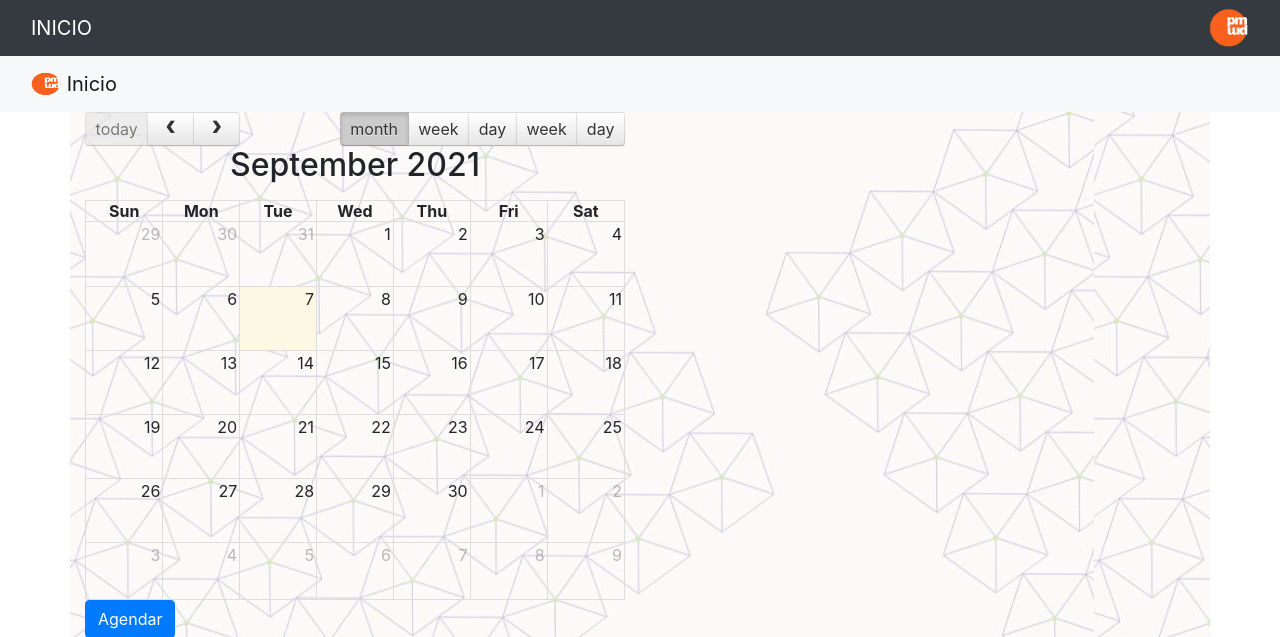
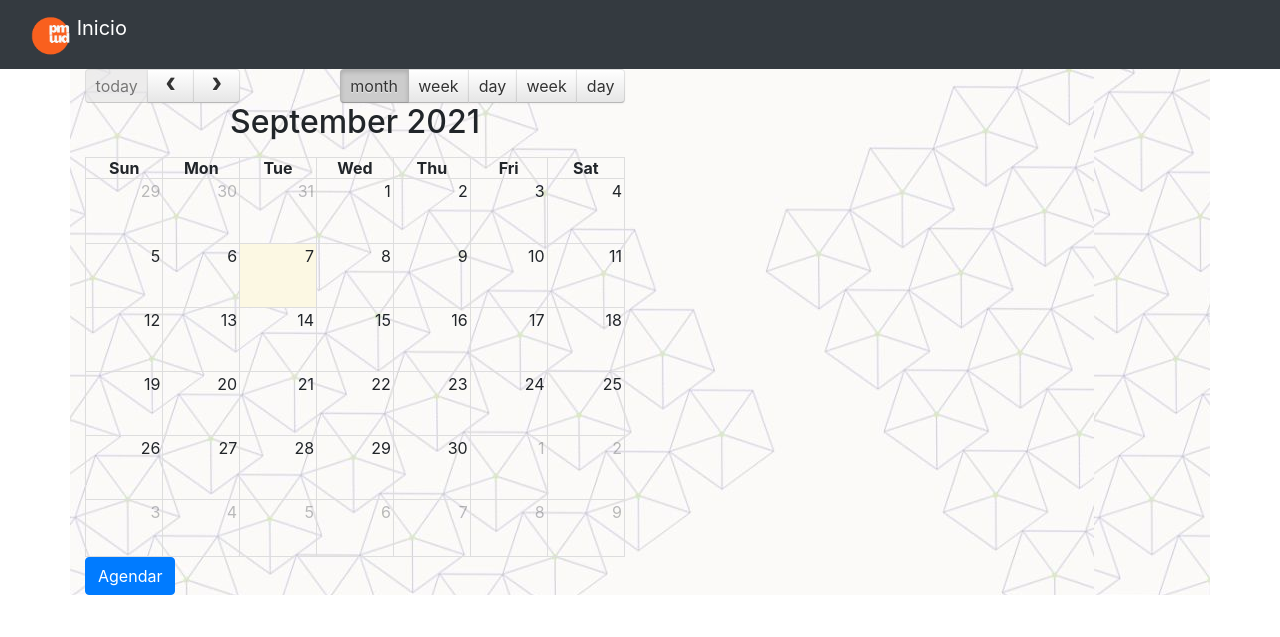
Before and after one commit to MarcoAMtz99/Promomedics, a PHP site: page /calendario.php in a window 1280 px wide. Shown: the top 637 px of the page. Run offline with PHP 8.4, Linux system fonts and the light colour scheme; lists and menus that the app fills with data are empty.

Commit message:
Prueba en calendario

```diff
--- a/calendario.php
+++ b/calendario.php
@@ -12,7 +12,7 @@
 		<!-- <script src="https://code.jquery.com/jquery-3.5.1.slim.min.js"></script> -->
  		<script src="https://cdn.jsdelivr.net/npm/bootstrap@4.6.0/dist/js/bootstrap.bundle.min.js"></script>
 
-		 <nav class="navbar navbar-expand-lg navbar-dark bg-dark">
+	<!-- 	 <nav class="navbar navbar-expand-lg navbar-dark bg-dark">
   <div class="container-fluid">
 
     <a class="navbar-brand" href="https://promomedics.byw-si.com.mx/">INICIO</a>
@@ -23,11 +23,11 @@
     </button>
 	<img class="" style="height: 40px;" src="/images/logo_small.png" alt="AGENDA">
   </div>
-</nav>
-<nav class="navbar navbar-light bg-light">
+</nav> -->
+<nav class="navbar navbar-dark bg-dark">
   <div class="container-fluid">
     <a class="navbar-brand" href="https://promomedics.byw-si.com.mx/">
-      <img src="/images/logo_small.png" alt="" width="30" height="24" class="d-inline-block align-text-top">
+      <img src="/images/logo_small.png" alt="" width="40" height="40" class="d-inline-block align-text-top">
       Inicio
     </a>
   </div>
```
